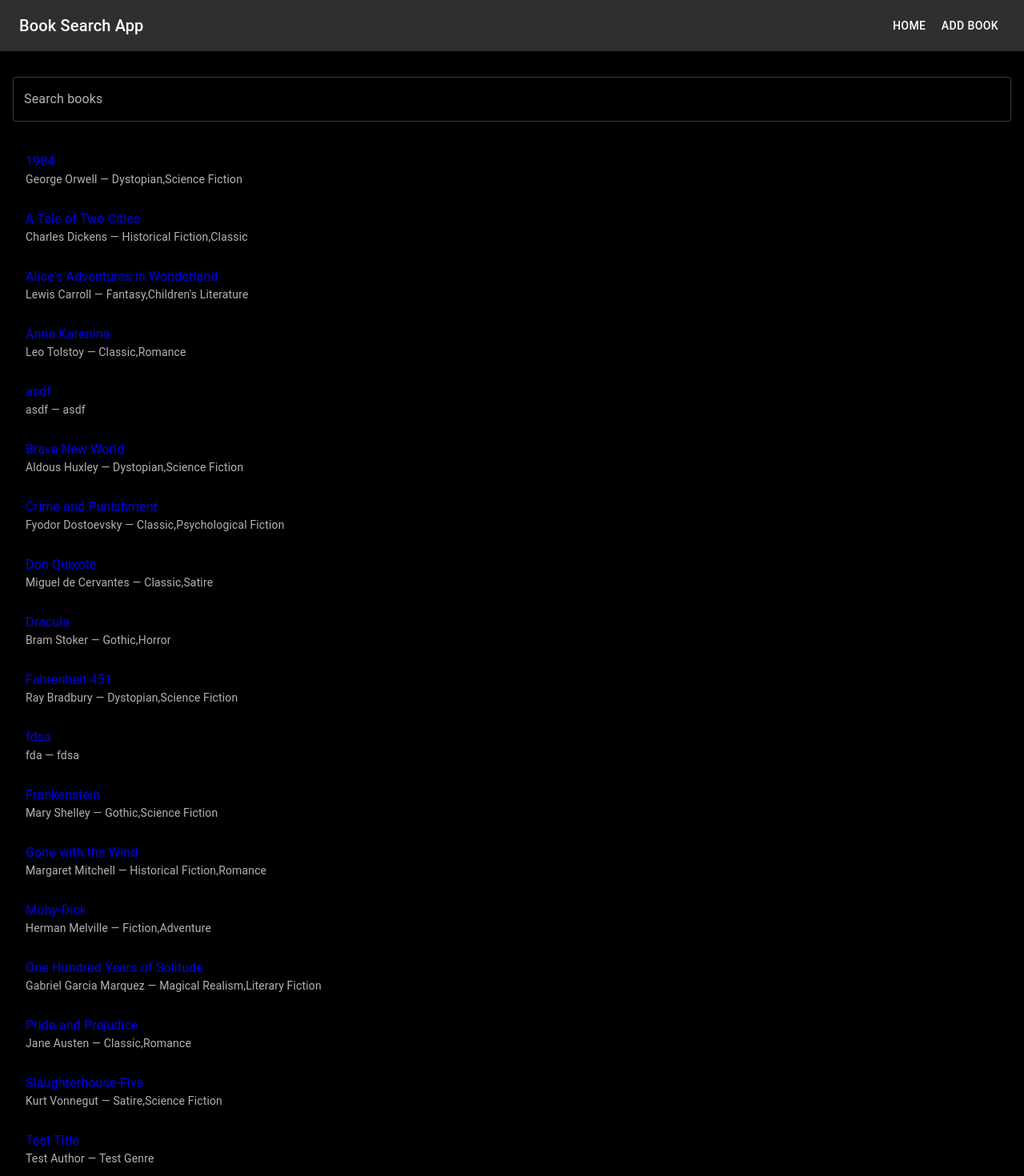
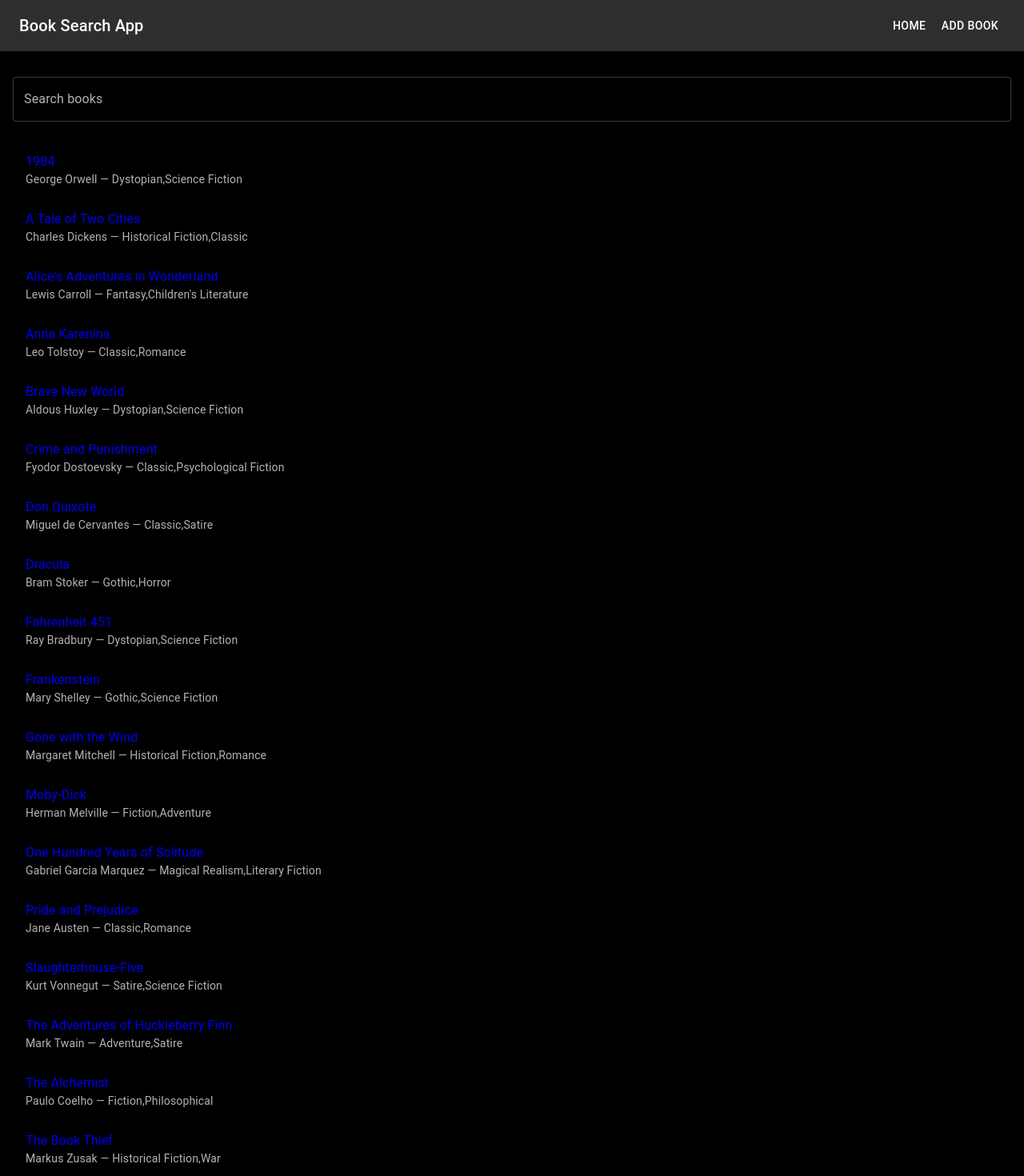
Before and after one commit to kpierce11/Book-Search-Project, a React (Vite) app: page / in a window 1280 px wide. Shown: the top 1470 px of the page at 80% size. Built offline with nearby package versions, Linux system fonts and the light colour scheme; data requests are answered from the project's data file.

Commit message:
adds circularprogress to bookdetails

```diff
--- a/db.json
+++ b/db.json
@@ -599,42 +599,6 @@
       ],
       "description": "A collection of mythopoeic stories about the history of Middle-earth.",
       "cover_image": "https://fakeimg.pl/667x1000/cc6600"
-    },
-    {
-      "id": "4337",
-      "title": "Test Title",
-      "author": "Test Author",
-      "genre": [
-        "Test Genre"
-      ],
-      "description": "Test Description"
-    },
-    {
-      "id": "b968",
-      "title": "Test Title",
-      "author": "Test Author",
-      "genre": [
-        "Test Genre"
-      ],
-      "description": "Test Description"
-    },
-    {
-      "id": "90f6",
-      "title": "asdf",
-      "author": "asdf",
-      "genre": [
-        "asdf"
-      ],
-      "description": "asdf"
-    },
-    {
-      "id": "4355",
-      "title": "fdsa",
-      "author": "fda",
-      "genre": [
-        "fdsa"
-      ],
-      "description": "fdsa"
     }
   ]
 }
--- a/src/components/BookDetail.jsx
+++ b/src/components/BookDetail.jsx
@@ -1,11 +1,21 @@
 import { useParams, useNavigate } from 'react-router-dom';
-import { Button, Typography, Box, Paper } from '@mui/material';
+import { Button, Typography, Box, Paper, CircularProgress } from '@mui/material';
 
 function BookDetail({ books }) {
   const { id } = useParams();
   const navigate = useNavigate();
   const bookId = parseInt(id, 10);
   const book = books.find(b => b.id === bookId);
+
+  // Handle loading state
+  if (books.length === 0) {
+    return (
+      <Box sx={{ display: 'flex', flexDirection: 'column', alignItems: 'center', mt: 4 }}>
+        <CircularProgress />
+        <Typography variant="body1" sx={{ mt: 2 }}>Loading book details...</Typography>
+      </Box>
+    );
+  }
 
   if (!book) {
     return (
```
